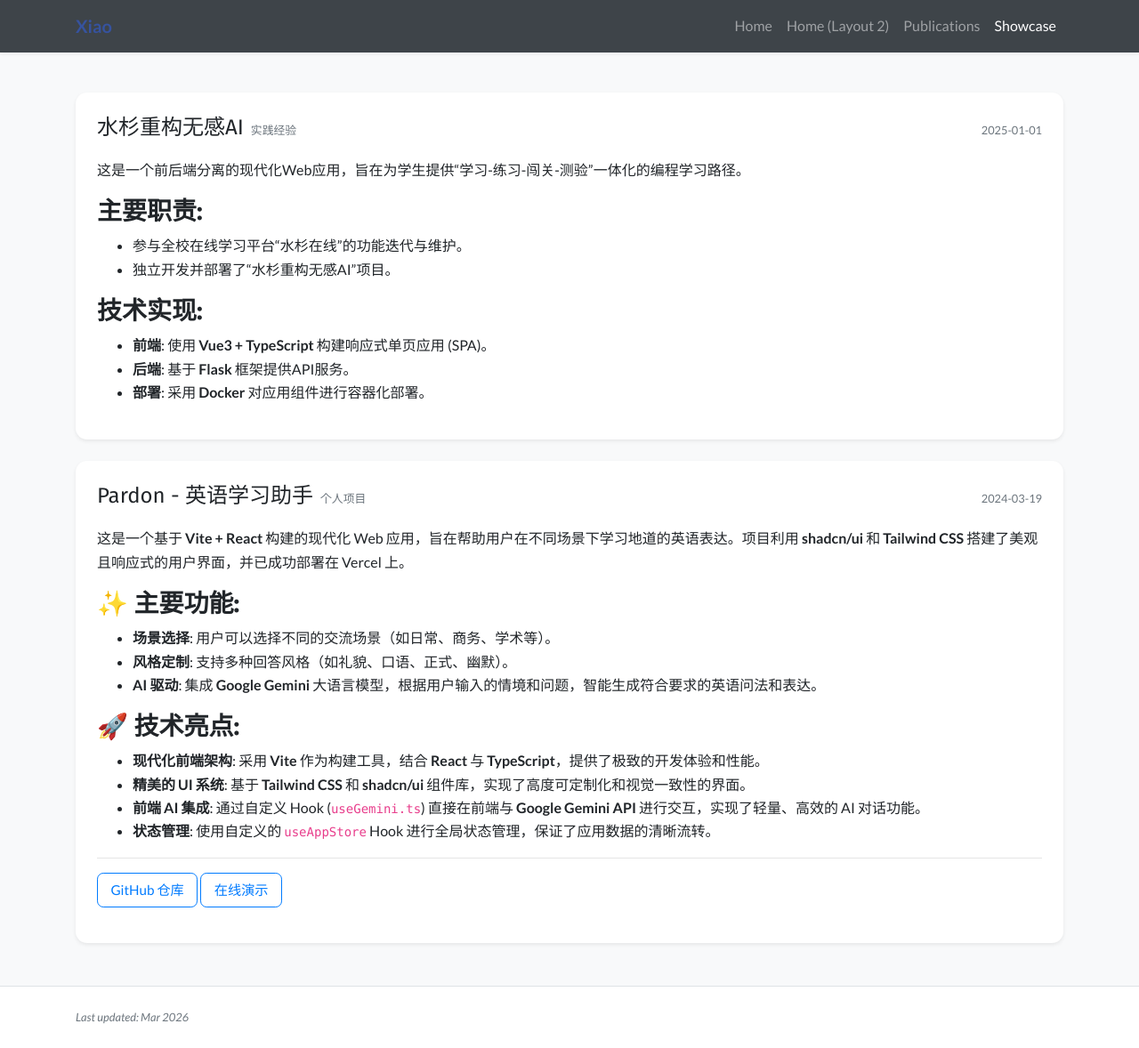
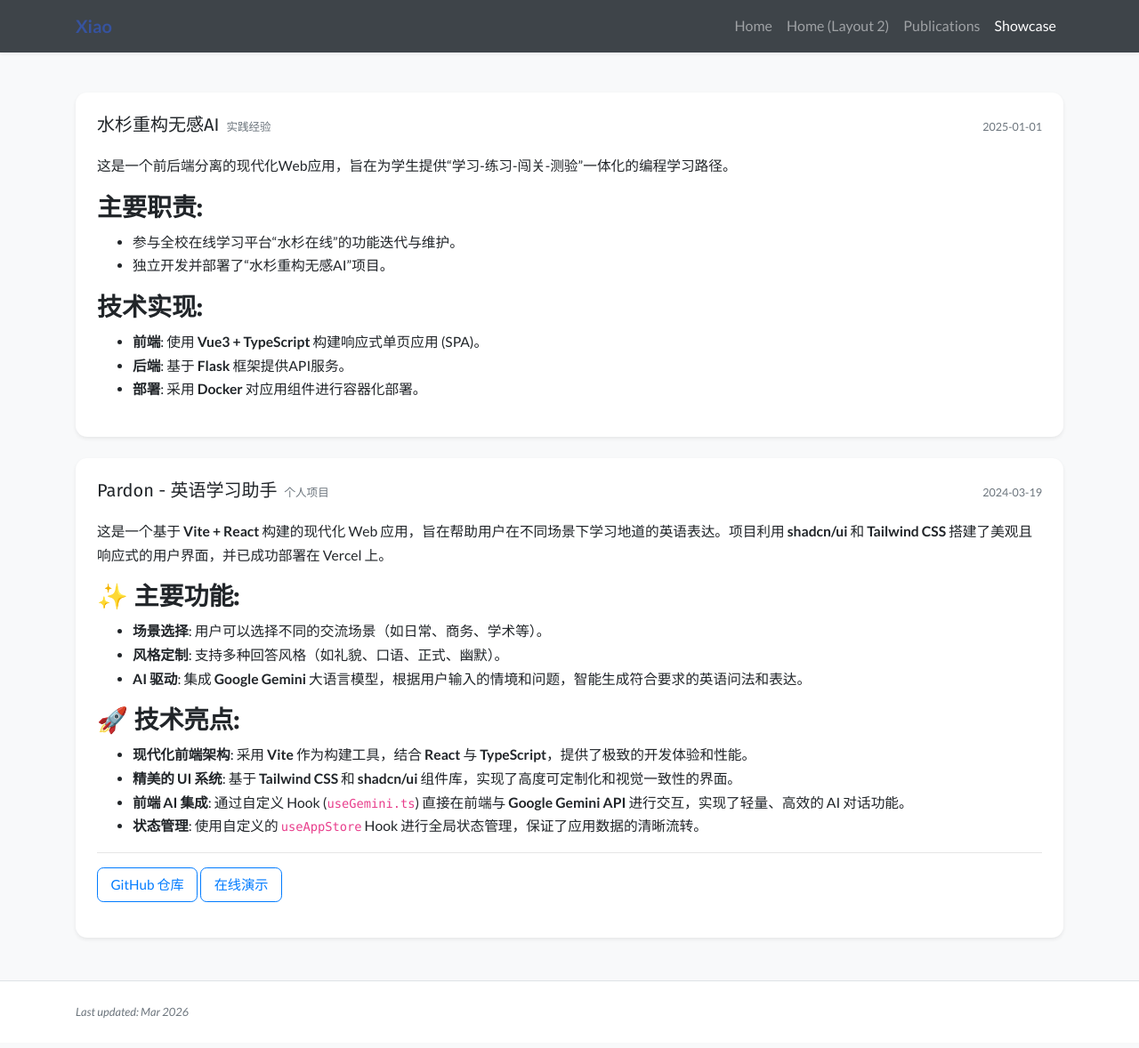
Before and after one commit to xiaoWuyum/xiaoWuyum.github.io, a Jekyll site: the page built from showcase.html, in a window 1280 px wide and 1178 px high. Shown: the whole window at 89% size. Built offline with Jekyll 4.4.1, drawn with Linux system fonts in a browser that asks for light colours; nearby versions of some CDN libraries; a style sheet for code colours, icons or effects is not loaded.

Commit message:
style(样式): 为展示页添加特定样式类并调整间距
- 在展示页容器添加 `showcase-page` 类以限定样式作用范围
- 为展示页内的卡片正文、标题和段落定义专用字体、字号和行高
- 保持原有布局间距不变

```diff
--- a/assets/css/global.css
+++ b/assets/css/global.css
@@ -54,6 +54,23 @@
     font-weight: 400;
     font-size: 0.98rem;
     line-height: 1.65;
+}
+
+.showcase-page .card-body {
+    font-size: 0.98rem;
+    line-height: 1.65;
+}
+
+.showcase-page h4 {
+    font-family: "Fira Sans", "Lato", sans-serif;
+    font-weight: 700;
+    font-size: 1.25rem;
+}
+
+.showcase-page p,
+.showcase-page li {
+    font-size: 0.98rem;
+    line-height: 1.7;
 }
 
 .navbar {
--- a/showcase.html
+++ b/showcase.html
@@ -7,7 +7,7 @@
 
 {% assign items = site.showcase | sort: "date" | reverse | where: "show", true %}
 
-<div class="my-4">
+<div class="showcase-page my-4">
     {% if items.size == 0 %}
         <div class="card border-0 shadow-sm bg-white">
             <div class="card-body">
```
